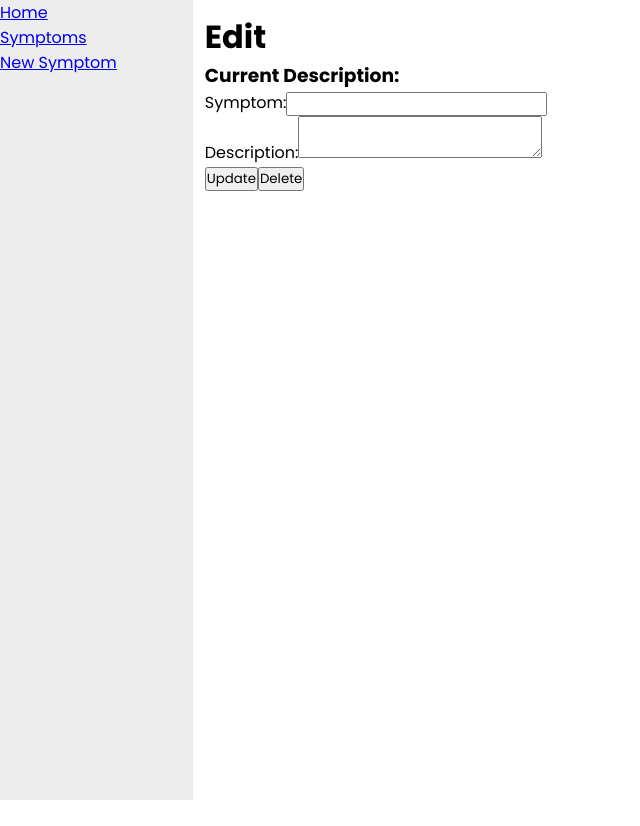
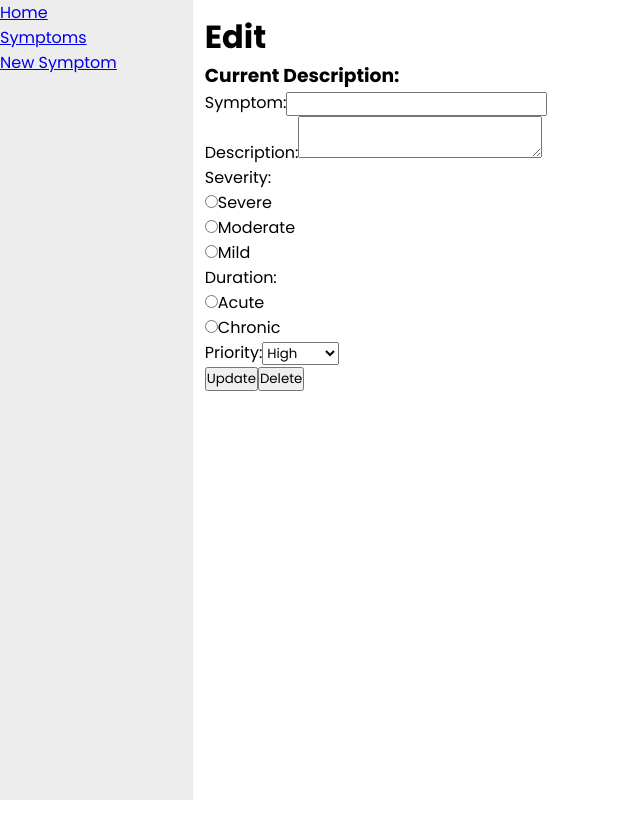
Before and after one commit to rickibeckless/Symptom-Logger, a React (Vite) app: page /symptoms/1/edit in a window 1280 px wide. Shown: the whole page, without its empty margins (0-640 px from the left). Built offline with nearby package versions, Linux system fonts and the light colour scheme; no server answers; the database is empty.

Commit message:
feat: add supabase updates

```diff
--- a/src/pages/EditSymptom.jsx
+++ b/src/pages/EditSymptom.jsx
@@ -9,6 +9,9 @@ export function EditSymptom() {
     const [symptom, setSymptom] = useState(null);
     const [editedSymptom, setEditedSymptom] = useState('');
     const [editedDescription, setEditedDescription] = useState('');
+    const [editedSeverity, setEditedSeverity] = useState('');
+    const [editedDuration, setEditedDuration] = useState('');
+    const [editedPriority, setEditedPriority] = useState('');
 
     const fetchSymptom = async () => {
         try {
@@ -17,8 +20,11 @@ export function EditSymptom() {
                 throw error;
             }
             setSymptom(data);
-            setEditedSymptom(data?.Symptom || '');
-            setEditedDescription(data?.Description || '');
+            if (!editedSymptom) setEditedSymptom(data?.Symptom || '');
+            if (!editedDescription) setEditedDescription(data?.Description || '');
+            if (!editedSeverity) setEditedSeverity(data?.Severity || '');
+            if (!editedDuration) setEditedDuration(data?.Duration || '');
+            if (!editedPriority) setEditedPriority(data?.Priority || '');
         } catch (error) {
             console.error('Error fetching symptom:', error.message);
         }
@@ -32,7 +38,7 @@ export function EditSymptom() {
 
     const handleUpdate = async () => {
         try {
-            const { error } = await supabase.from('Symptoms').update({ Symptom: editedSymptom, Description: editedDescription }).eq('id', id);
+            const { error } = await supabase.from('Symptoms').update({ Symptom: editedSymptom, Description: editedDescription, Severity: editedSeverity, Duration: editedDuration, Priority: editedPriority }).eq('id', id);
             if (error) {
                 throw error;
             }
@@ -63,13 +69,56 @@ export function EditSymptom() {
             <h3>Current Description:</h3>
             <p>{symptom?.Description}</p>
 
+            <div id="symptom-form" className="new-symptom-form">
                 <label>Symptom:</label>
                 <input type="text" onChange={(e) => setEditedSymptom(e.target.value)} />
                 <br />
+            </div>
 
+            <div id="description-form" className="new-symptom-form">
                 <label>Description:</label>
                 <textarea onChange={(e) => setEditedDescription(e.target.value)} />
                 <br />
+            </div>
+
+            <div id="severity-form" className="new-symptom-form">
+                <label>Severity:</label>
+                <br />
+
+                <input type="radio" id="severe" name="severity" value="Severe" onChange={(e) => setEditedSeverity(e.target.value)} />
+                <label htmlFor="severe">Severe</label>
+                <br />
+
+                <input type="radio" id="moderate" name="severity" value="Moderate" onChange={(e) => setEditedSeverity(e.target.value)} />
+                <label htmlFor="moderate">Moderate</label>
+                <br />
+
+                <input type="radio" id="mild" name="severity" value="Mild" onChange={(e) => setEditedSeverity(e.target.value)} />
+                <label htmlFor="mild">Mild</label>
+                <br />
+            </div>
+
+            <div id="duration-form" className="new-symptom-form">
+                <label>Duration:</label>
+                <br />
+
+                <input type="radio" id="acute" name="duration" value="Acute" onChange={(e) => setEditedDuration(e.target.value)} />
+                <label htmlFor="acute">Acute</label>
+                <br />
+
+                <input type="radio" id="chronic" name="duration" value="Chronic" onChange={(e) => setEditedDuration(e.target.value)} />
+                <label htmlFor="chronic">Chronic</label>
+                <br />
+            </div>
+
+            <div id="priority-form" className="new-symptom-form">
+                <label>Priority:</label>
+                <select id="priority" name="priority" onChange={(e) => setEditedPriority(e.target.value)} >
+                    <option value="High">High</option>
+                    <option value="Medium">Medium</option>
+                    <option value="Low">Low</option>
+                </select>
+            </div>
 
             <button onClick={handleUpdate}>Update</button>
             <button onClick={handleDelete}>Delete</button>
--- a/src/pages/NewSymptom.jsx
+++ b/src/pages/NewSymptom.jsx
@@ -1,21 +1,31 @@
 import { useState } from 'react';
 import { supabase } from '../App';
+import { useNavigate } from "react-router-dom";
 
 export function NewSymptom() {
 
     const [Symptom, setSymptom] = useState('');
     const [Description, setDescription] = useState('');
+    const [Severity, setSeverity] = useState('');
+    const [Duration, setDuration] = useState('');
+    const [Priority, setPriority] = useState('');
+
+    const navigate = useNavigate();
 
     const handleSubmit = async (e) => {
         e.preventDefault();
         try {
-            const { data, error } = await supabase.from('Symptoms').insert([{ Symptom, Description }]);
+            const { data, error } = await supabase.from('Symptoms').insert([{ Symptom, Description, Severity, Duration, Priority }]);
             if (error) {
                 throw error;
             }
             console.log('Symptom added successfully:', data);
             setSymptom('');
             setDescription('');
+            setSeverity('');
+            setDuration('');
+            setPriority('');
+            navigate('/symptoms');
         } catch (error) {
             console.error('Error adding symptom:', error.message);
         }
@@ -26,11 +36,57 @@ export function NewSymptom() {
             <h1>Log New Symptom</h1>
             <p>Add new symptom, behavior, or concern.</p>
             <form onSubmit={handleSubmit}>
-                <label>Symptom:</label>
-                <input type="text" value={Symptom} onChange={(e) => setSymptom(e.target.value)} required />
-                <br />
-                <label>Description:</label>
-                <textarea value={Description} onChange={(e) => setDescription(e.target.value)} required />
+                <div id="symptom-form" className="new-symptom-form">
+                    <label>Symptom:</label>
+                    <input type="text" value={Symptom} onChange={(e) => setSymptom(e.target.value)} required />
+                    <br />
+                </div>
+
+                <div id="description-form" className="new-symptom-form">
+                    <label>Description:</label>
+                    <textarea value={Description} onChange={(e) => setDescription(e.target.value)} required />
+                    <br />
+                </div>
+
+                <div id="severity-form" className="new-symptom-form">
+                    <label>Severity:</label>
+                    <br />
+
+                    <input type="radio" id="severe" name="severity" value="Severe" onChange={(e) => setSeverity(e.target.value)} />
+                    <label htmlFor="severe">Severe</label>
+                    <br />
+
+                    <input type="radio" id="moderate" name="severity" value="Moderate" onChange={(e) => setSeverity(e.target.value)} />
+                    <label htmlFor="moderate">Moderate</label>
+                    <br />
+
+                    <input type="radio" id="mild" name="severity" value="Mild" onChange={(e) => setSeverity(e.target.value)} />
+                    <label htmlFor="mild">Mild</label>
+                    <br />
+                </div>
+
+                <div id="duration-form" className="new-symptom-form">
+                    <label>Duration:</label>
+                    <br />
+
+                    <input type="radio" id="acute" name="duration" value="Acute" onChange={(e) => setDuration(e.target.value)} />
+                    <label htmlFor="acute">Acute</label>
+                    <br />
+
+                    <input type="radio" id="chronic" name="duration" value="Chronic" onChange={(e) => setDuration(e.target.value)} />
+                    <label htmlFor="chronic">Chronic</label>
+                    <br />
+                </div>
+
+                <div id="priority-form" className="new-symptom-form">
+                    <label>Priority:</label>
+                    <select id="priority" name="priority" onChange={(e) => setPriority(e.target.value)} >
+                        <option value="High">High</option>
+                        <option value="Medium">Medium</option>
+                        <option value="Low">Low</option>
+                    </select>
+                </div>
+
                 <br />
                 <button type="submit">Submit</button>
             </form>
```
Lines whose indentation alone changed are shown as unchanged.
